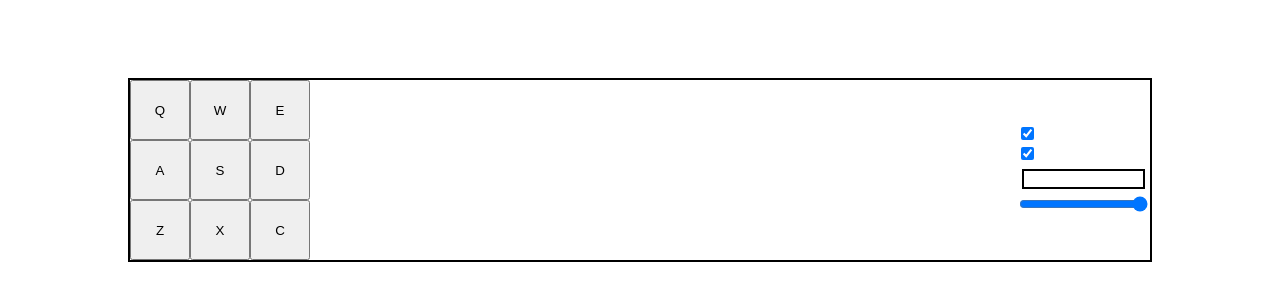
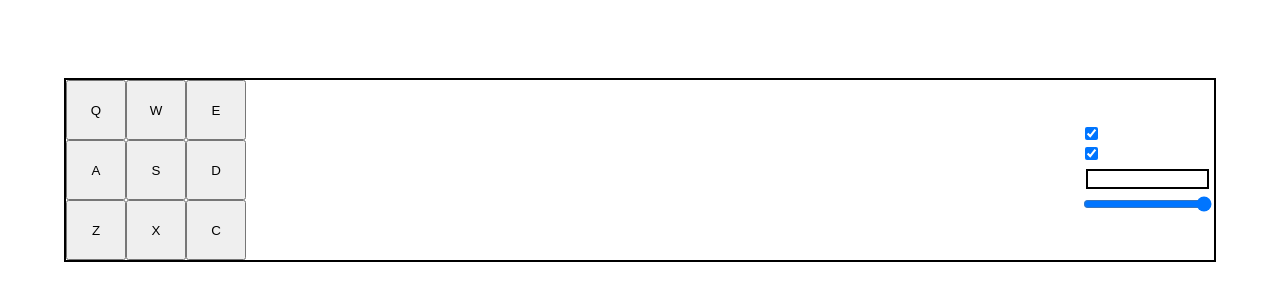
Before and after one commit to jesustellor/drumMachine, a React (Create React App) app: page / in a window 1280 px wide. Shown: the part 202-502 px from the top of the page. Built offline with nearby package versions, Linux system fonts and the light colour scheme.

Commit message:
margin-left and right 5vw

```diff
--- a/src/App.css
+++ b/src/App.css
@@ -26,8 +26,8 @@ button {
     align-items: center;
     align-content: center;
     margin-top: 35vh;
-    margin-left: 10vw;
-    margin-right: 10vw;  }
+    margin-left: 5vw;
+    margin-right: 5vw;  }
 }
 
 
```
